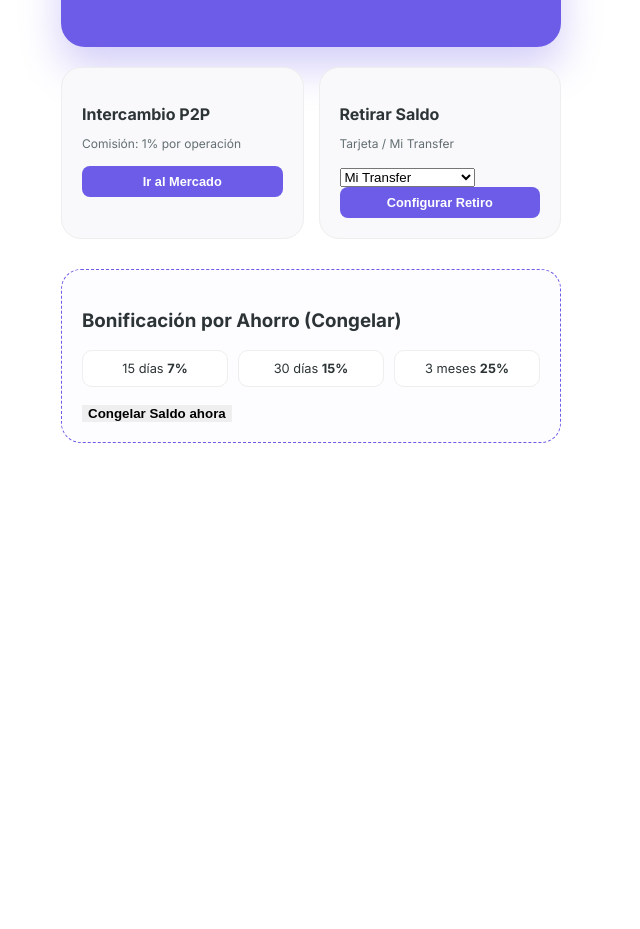
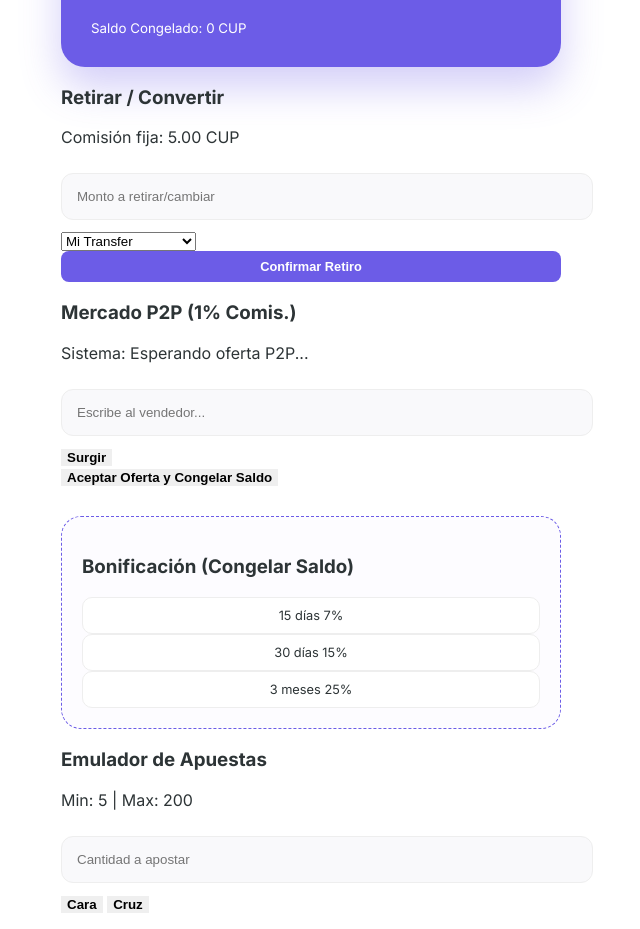
Before and after one commit to TroollM/Cuba-world, a plain HTML site: page index.html in a window 1280 px wide. Shown: the part 262-1191 px from the top of the page, without its empty margins (329-969 px from the left). Before the commit the page ends 800 px from the top, so only its background shows below. Drawn offline with Linux system fonts and the light colour scheme; a script that the page names is missing.

Commit message:
Update index.html

```diff
--- a/index.html
+++ b/index.html
@@ -3,8 +3,8 @@
 <head>
     <meta charset="UTF-8">
     <meta name="viewport" content="width=device-width, initial-scale=1.0">
-    <title>Pagos Cuba | Sistema P2P</title>
-    <link href="https://fonts.googleapis.com/css2?family=Inter:wght@300;400;600;700&display=swap" rel="stylesheet">
+    <title>Cuba-Pay | Sistema de Pagos</title>
+    <link href="https://fonts.googleapis.com/css2?family=Inter:wght@400;600;700&display=swap" rel="stylesheet">
     <link rel="stylesheet" href="style.css">
 </head>
 <body>
@@ -12,65 +12,78 @@
     <nav>
         <div class="container nav-container">
             <div class="logo">Cuba<span>Pay</span></div>
-            <div id="auth-buttons">
-                <button onclick="showModal('login')" class="btn-outline">Entrar</button>
-                <button onclick="showModal('register')" class="btn-purple">Crear Cuenta</button>
+            <div id="user-info">
+                <button onclick="abrirAuth()" class="btn-purple">Mi Cuenta</button>
             </div>
         </div>
     </nav>
 
-    <main class="container" id="main-panel">
+    <main class="container">
         <section class="balance-card">
             <p>Saldo Disponible</p>
             <div class="currencies">
-                <div class="coin"><span>CUP</span> <h2 id="bal-cup">0.00</h2></div>
-                <div class="coin"><span>MLC</span> <h2 id="bal-mlc">0.00</h2></div>
-                <div class="coin"><span>MK</span> <h2 id="bal-mk">0.00</h2></div>
+                <div class="coin"><span>CUP</span> <h2 id="bal-cup">1000</h2></div>
+                <div class="coin"><span>MLC</span> <h2 id="bal-mlc">50</h2></div>
+                <div class="coin"><span>MK</span> <h2 id="bal-mk">100</h2></div>
+            </div>
+            <div class="congelado-info">
+                <small>Saldo Congelado: <span id="bal-congelado">0</span> CUP</small>
             </div>
         </section>
 
-        <section class="grid-tools">
-            <div class="tool-box">
-                <h3>Intercambio P2P</h3>
-                <p>Comisión: 1% por operación</p>
-                <button class="btn-purple-sm" onclick="openP2P()">Ir al Mercado</button>
+        <section class="section-box">
+            <h3>Retirar / Convertir</h3>
+            <p>Comisión fija: 5.00 CUP</p>
+            <input type="number" id="monto-operacion" placeholder="Monto a retirar/cambiar">
+            <select id="via-pago">
+                <option value="transfer">Mi Transfer</option>
+                <option value="tarjeta">Tarjeta (CUP/MLC)</option>
+            </select>
+            <button class="btn-purple-sm" onclick="procesarRetiro()">Confirmar Retiro</button>
+        </section>
+
+        <section class="section-box">
+            <h3>Mercado P2P (1% Comis.)</h3>
+            <div id="chat-box" class="chat-area">
+                <p class="msg-system">Sistema: Esperando oferta P2P...</p>
             </div>
+            <div class="chat-input">
+                <input type="text" id="chat-msg" placeholder="Escribe al vendedor...">
+                <button onclick="enviarMensaje()">Surgir</button>
+            </div>
+            <button class="btn-outline-sm" onclick="congelarP2P()">Aceptar Oferta y Congelar Saldo</button>
+        </section>
 
-            <div class="tool-box">
-                <h3>Retirar Saldo</h3>
-                <p>Tarjeta / Mi Transfer</p>
-                <select id="metodo-retiro">
-                    <option value="transfer">Mi Transfer</option>
-                    <option value="card">Tarjeta (CUP/MLC)</option>
-                </select>
-                <button class="btn-purple-sm">Configurar Retiro</button>
+        <section class="section-box staking">
+            <h3>Bonificación (Congelar Saldo)</h3>
+            <div class="staking-grid">
+                <div class="opt" onclick="congelarInversion(15, 7)">15 días <span>7%</span></div>
+                <div class="opt" onclick="congelarInversion(30, 15)">30 días <span>15%</span></div>
+                <div class="opt" onclick="congelarInversion(90, 25)">3 meses <span>25%</span></div>
             </div>
         </section>
 
-        <section class="staking">
-            <h3>Bonificación por Ahorro (Congelar)</h3>
-            <div class="staking-options">
-                <div class="opt"><span>15 días</span> <strong>7%</strong></div>
-                <div class="opt"><span>30 días</span> <strong>15%</strong></div>
-                <div class="opt"><span>3 meses</span> <strong>25%</strong></div>
+        <section class="section-box">
+            <h3>Emulador de Apuestas</h3>
+            <p>Min: 5 | Max: 200</p>
+            <input type="number" id="apuesta-monto" placeholder="Cantidad a apostar">
+            <div class="game-btns">
+                <button class="btn-game" onclick="jugar(1)">Cara</button>
+                <button class="btn-game" onclick="jugar(2)">Cruz</button>
             </div>
-            <button class="btn-outline-sm">Congelar Saldo ahora</button>
+            <p id="resultado-juego"></p>
         </section>
     </main>
 
     <div id="modal-auth" class="modal">
         <div class="modal-content">
-            <h2 id="modal-title">Crear Cuenta</h2>
-            <input type="email" id="email" placeholder="Correo electrónico">
-            <input type="password" id="pass" placeholder="Contraseña">
-            <button class="btn-purple" id="btn-action">Confirmar</button>
-            <button onclick="closeModal()" class="btn-close">Cerrar</button>
+            <h2>Acceso Seguro</h2>
+            <input type="email" id="email" placeholder="Email">
+            <input type="password" id="pass" placeholder="Password">
+            <button class="btn-purple" onclick="cerrarAuth()">Entrar</button>
         </div>
     </div>
 
-    <script src="https://www.gstatic.com/firebasejs/9.0.0/firebase-app-compat.js"></script>
-    <script src="https://www.gstatic.com/firebasejs/9.0.0/firebase-auth-compat.js"></script>
-    <script src="https://www.gstatic.com/firebasejs/9.0.0/firebase-firestore-compat.js"></script>
     <script src="main.js"></script>
 </body>
 </html>
```
